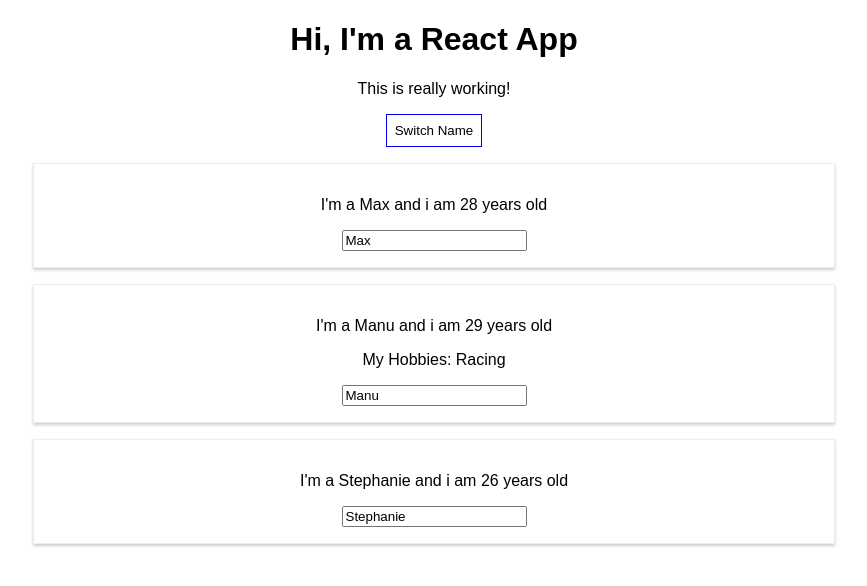
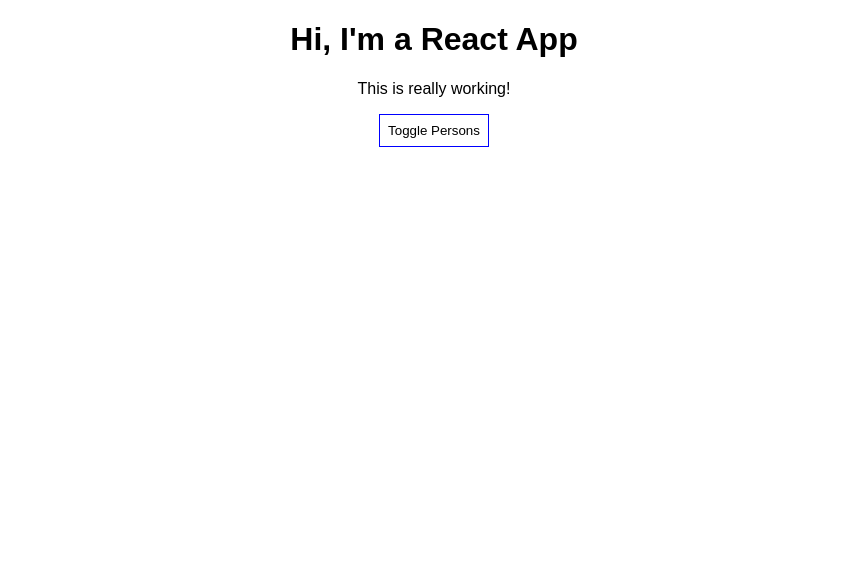
Before and after one commit to amitu2016/react-complete-guide, a React (Create React App) app: page / in a window 1280 px wide. Shown: the top 586 px of the page, without its empty margins (206-1073 px from the left). Built offline with nearby package versions, Linux system fonts and the light colour scheme.

Commit message:
Rendering Content Conditionally

```diff
--- a/src/App.js
+++ b/src/App.js
@@ -9,7 +9,8 @@
       { name: 'Manu', age: 29 },
       { name: 'Stephanie', age: 26 }
     ],
-    otherState: 'some other value'
+    otherState: 'some other value',
+    showPersons: false
   };
 
   switchNameHandler = (newName) => {
@@ -32,6 +33,12 @@
       ]
     });
   }
+
+  togglePersonsHandler = () => {
+    const doesShow = this.state.showPersons;
+    this.setState({showPersons : !doesShow});
+  }
+
   render() {
 
     const style = {
@@ -48,7 +55,10 @@
         <p>This is really working!</p>
         <button
           style={style}
-        onClick={() => this.switchNameHandler("Amit")}>Switch Name</button>
+          onClick={this.togglePersonsHandler}>Toggle Persons</button>
+        {
+          this.state.showPersons ?
+            <div>
               <Person
                 name={this.state.persons[0].name}
                 age={this.state.persons[0].age}
@@ -65,6 +75,9 @@
                 name={this.state.persons[2].name}
                 age={this.state.persons[2].age}
               />
+            </div> : null
+        }
+
       </div>
     );
     // return React.createElement('div', {className: 'App'}, React.createElement('h1', null, 'Does this work now?'));
```
Lines whose indentation alone changed are shown as unchanged.
